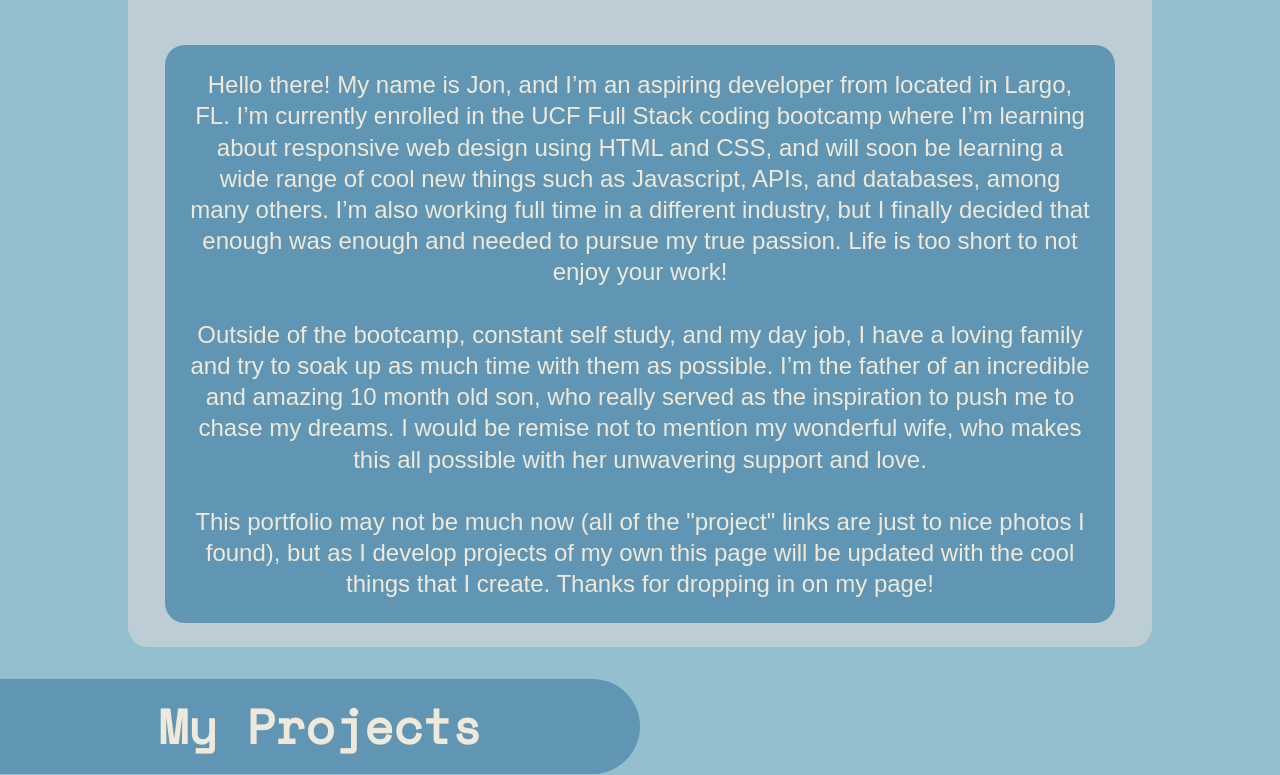
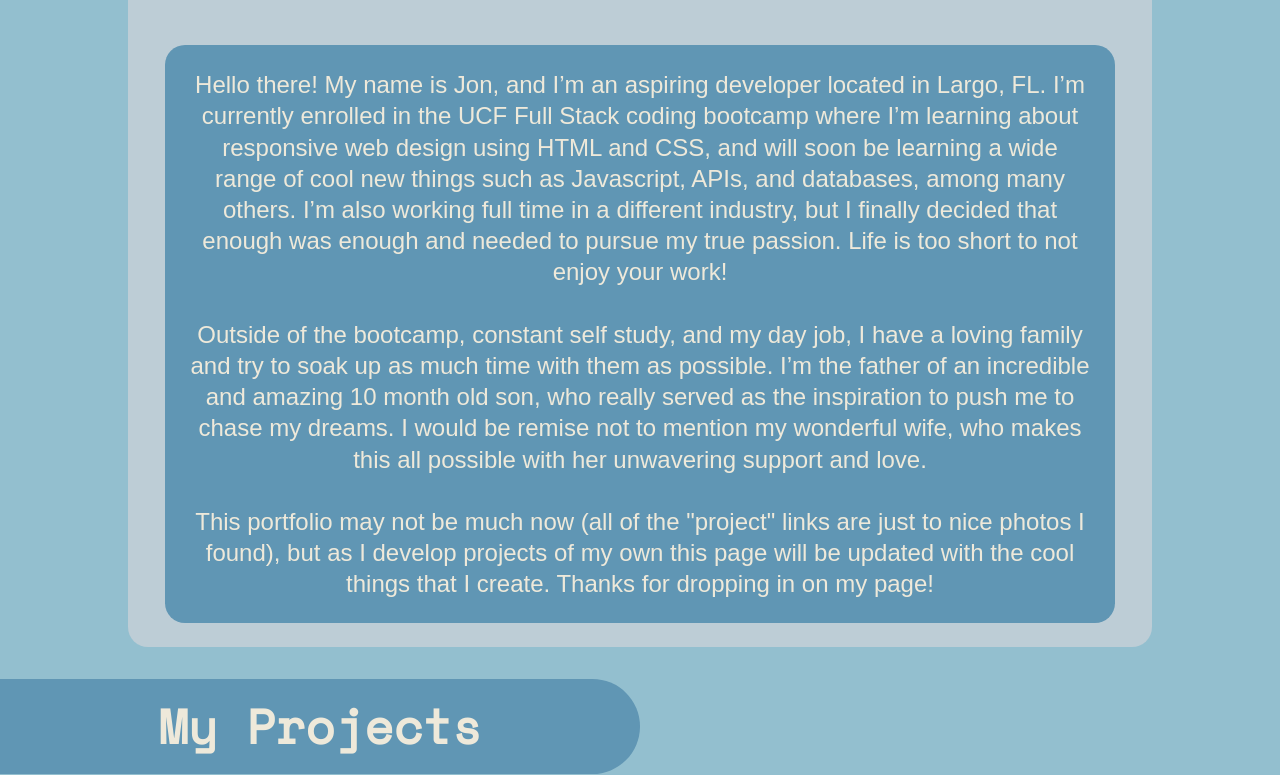
Before and after one commit to JTruehitt/Portfolio-Jon_Truehitt, a plain HTML site: page index.html in a window 1280 px wide. Shown: the part 921-1696 px from the top of the page. Drawn offline with nearby package versions, Linux system fonts and the light colour scheme; a web font is replaced by a local one.

Commit message:
Update index.html
corrected grammatical error in about me text

```diff
--- a/index.html
+++ b/index.html
@@ -52,7 +52,7 @@
           />
           <div class="about-me-body">
             <p class="section-subtitle section-paragraph1-about">
-              Hello there! My name is Jon, and I’m an aspiring developer from
+              Hello there! My name is Jon, and I’m an aspiring developer
               located in Largo, FL. I’m currently enrolled in the UCF Full Stack
               coding bootcamp where I’m learning about responsive web design
               using HTML and CSS, and will soon be learning a wide range of cool
```
